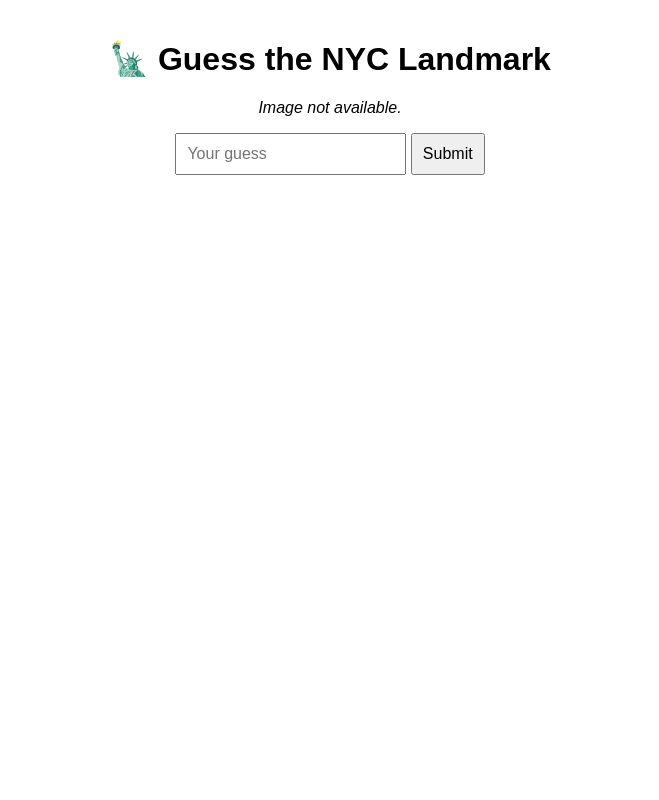
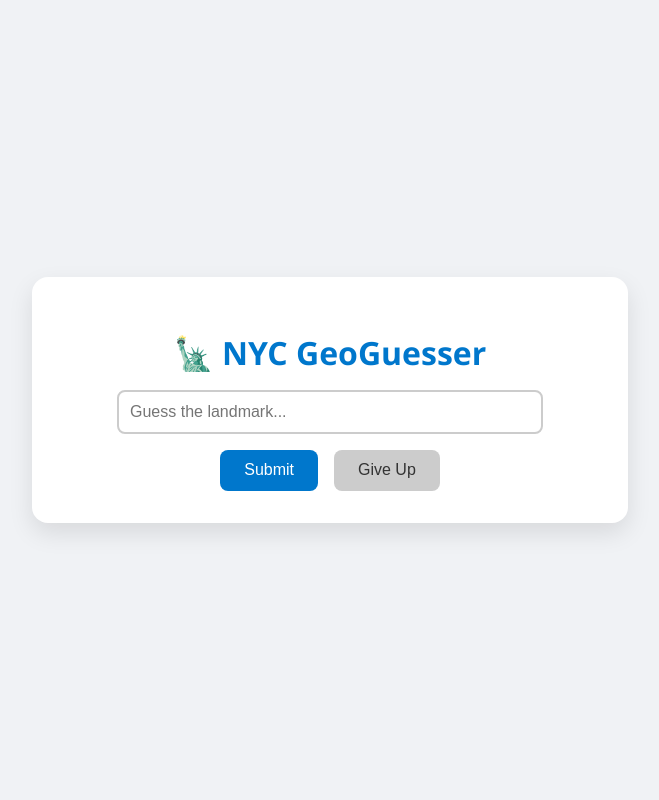
Before and after one commit to staten-island-tech/hackathon-nyc-sdfjklsdajkl, a Flask app: page / in a window 1280 px wide. Shown: the whole page, without its empty margins (310-969 px from the left). Run offline with Flask 3, Linux system fonts and the light colour scheme; data that the repository does not hold is empty.

Commit message:
tons of shit done at home

```diff
--- a/app.py
+++ b/app.py
@@ -1,55 +1,96 @@
-from flask import Flask, render_template, request, redirect, session
+from flask import Flask, render_template, request, redirect, session, url_for
 import random
 import requests
 
 app = Flask(__name__)
-app.secret_key = "supersecretkey"  # Needed for session
+app.secret_key = "supersecretkey"
 
-# List of NYC landmarks
-landmarks = [
+landmarks_master = [
     "Statue of Liberty",
     "Central Park",
     "Times Square",
     "Brooklyn Bridge",
-    "Empire State Building",
     "Rockefeller Center",
-    "One World Trade Center"
+    "One World Trade Center",
+    "Flatiron Building",
+    "Chrysler Building",
+    "Grand Central Terminal",
+    "High Line (Manhattan)",
+    "The Vessel (structure)",
+    "Metropolitan Museum of Art"
 ]
 
-# Get image from Wikipedia API
 def get_landmark_image(title):
     url = f"https://en.wikipedia.org/api/rest_v1/page/summary/{title.replace(' ', '_')}"
-    resp = requests.get(url).json()
-    if "thumbnail" in resp:
-        return resp["thumbnail"]["source"]
-    else:
+    try:
+        resp = requests.get(url).json()
+        return resp.get("thumbnail", {}).get("source")
+    except Exception:
         return None
 
 @app.route("/", methods=["GET", "POST"])
 def index():
-    if "landmark" not in session:
-        session["landmark"] = random.choice(landmarks)
+    if "remaining" not in session:
+        session["remaining"] = landmarks_master.copy()
+        random.shuffle(session["remaining"])
+        session["score"] = 0
+        session["total"] = len(landmarks_master)
 
-    landmark = session["landmark"]
-    image_url = get_landmark_image(landmark)
+    if "landmark" not in session and session["remaining"]:
+        session["landmark"] = session["remaining"].pop()
 
+    landmark = session.get("landmark")
+    image_url = get_landmark_image(landmark) if landmark else None
     feedback = ""
     guessed_correctly = False
+    game_over = False
+    last_question = False
 
     if request.method == "POST":
+        give_up = request.form.get("give_up")
         guess = request.form.get("guess", "").strip().lower()
-        if guess == landmark.lower():
-            feedback = f"🎉 Correct! It's {landmark}."
-            guessed_correctly = True
-        else:
-            feedback = "❌ Try again!"
 
-    return render_template("index.html", image_url=image_url, feedback=feedback, guessed_correctly=guessed_correctly)
+        if landmark:
+            if give_up:
+                feedback = f"❌ The correct answer was: {landmark}."
+                guessed_correctly = True
+            elif guess == landmark.lower():
+                session["score"] += 1
+                feedback = f"🎉 Correct! It's {landmark}."
+                guessed_correctly = True
+            else:
+                feedback = f"❌ The correct answer was: {landmark}."
+                guessed_correctly = True
 
-@app.route("/reset")
-def reset():
+            if guessed_correctly:
+                session.pop("landmark")
+                if not session["remaining"]:
+                    last_question = True
+
+    return render_template(
+        "index.html",
+        image_url=image_url,
+        feedback=feedback,
+        guessed_correctly=guessed_correctly,
+        game_over=game_over,
+        last_question=last_question,
+        score=session.get("score", 0),
+        total=session.get("total", len(landmarks_master))
+    )
+
+@app.route("/next")
+def next_landmark():
     session.pop("landmark", None)
-    return redirect("/")
+    return redirect(url_for("index"))
+
+@app.route("/summary")
+def summary_page():
+    return render_template("summary.html", score=session.get("score", 0), total=session.get("total", 0))
+
+@app.route("/restart")
+def restart_game():
+    session.clear()
+    return redirect(url_for("index"))
 
 if __name__ == "__main__":
     app.run(debug=True)
--- /dev/null
+++ b/static/styles.css
@@ -0,0 +1,110 @@
+body {
+    margin: 0;
+    font-family: 'Segoe UI', Tahoma, Geneva, Verdana, sans-serif;
+    background: #f0f2f5;
+    color: #333;
+    display: flex;
+    justify-content: center;
+    align-items: center;
+    height: 100vh;
+}
+
+.container {
+    background: white;
+    padding: 2rem 3rem;
+    border-radius: 16px;
+    box-shadow: 0 10px 25px rgba(0, 0, 0, 0.1);
+    text-align: center;
+    max-width: 500px;
+    width: 100%;
+}
+
+h1 {
+    margin-bottom: 1rem;
+    color: #0077cc;
+}
+
+.image-box img {
+    width: 100%;
+    height: auto;
+    border-radius: 12px;
+    margin-bottom: 1rem;
+    box-shadow: 0 4px 12px rgba(0, 0, 0, 0.15);
+}
+
+form input[type="text"] {
+    width: 80%;
+    padding: 0.7rem;
+    border: 2px solid #ccc;
+    border-radius: 8px;
+    font-size: 1rem;
+    margin-bottom: 1rem;
+}
+
+.button-row {
+    display: flex;
+    justify-content: center;
+    gap: 1rem;
+}
+
+form button {
+    padding: 0.7rem 1.5rem;
+    background-color: #0077cc;
+    color: white;
+    border: none;
+    border-radius: 8px;
+    cursor: pointer;
+    font-size: 1rem;
+    transition: background 0.3s ease;
+}
+
+form .give-up {
+    background-color: #ccc;
+    color: #333;
+}
+
+form .give-up:hover {
+    background-color: #bbb;
+}
+
+form button:hover {
+    background-color: #005fa3;
+}
+
+.feedback {
+    font-size: 1.1rem;
+    margin-top: 1rem;
+}
+
+.correct {
+    color: green;
+}
+
+.wrong {
+    color: red;
+}
+
+.next-button,
+.restart-button {
+    display: inline-block;
+    margin-top: 1.2rem;
+    background-color: #28a745;
+    color: white;
+    padding: 0.7rem 1.4rem;
+    border-radius: 8px;
+    text-decoration: none;
+    font-size: 1rem;
+    transition: background 0.3s ease;
+}
+
+.next-button:hover,
+.restart-button:hover {
+    background-color: #218838;
+}
+
+.final-score {
+    font-size: 1.2rem;
+    margin-top: 1rem;
+    color: #0077cc;
+    font-weight: bold;
+}
--- a/templates/index.html
+++ b/templates/index.html
@@ -1,31 +1,44 @@
 <!DOCTYPE html>
-<html>
+<html lang="en">
 <head>
-    <title>Guess the NYC Landmark</title>
-    <style>
-        body { font-family: sans-serif; text-align: center; margin-top: 40px; }
-        img { max-width: 80%; height: auto; border-radius: 10px; box-shadow: 0 4px 12px rgba(0,0,0,0.2); }
-        input, button { padding: 10px; font-size: 16px; }
-        .feedback { margin-top: 20px; font-size: 18px; }
-    </style>
+    <meta charset="UTF-8">
+    <meta name="viewport" content="width=device-width, initial-scale=1.0">
+    <title>NYC GeoGuesser</title>
+    <link rel="stylesheet" href="{{ url_for('static', filename='styles.css') }}">
 </head>
 <body>
-    <h1>🗽 Guess the NYC Landmark</h1>
-    {% if image_url %}
-        <img src="{{ image_url }}" alt="Landmark image">
-    {% else %}
-        <p><em>Image not available.</em></p>
-    {% endif %}
+    <div class="container">
+        <h1>🗽 NYC GeoGuesser</h1>
 
-    {% if not guessed_correctly %}
-        <form method="post">
-            <input type="text" name="guess" placeholder="Your guess" required>
-            <button type="submit">Submit</button>
-        </form>
-    {% else %}
-        <p><a href="/reset"><button>Play Again</button></a></p>
-    {% endif %}
+        {% if image_url %}
+        <div class="image-box">
+            <img src="{{ image_url }}" alt="NYC Landmark">
+        </div>
+        {% endif %}
 
-    <div class="feedback">{{ feedback }}</div>
+        {% if not game_over %}
+            {% if not guessed_correctly and not feedback.startswith('❌ The correct answer') %}
+            <form method="POST" class="guess-form">
+                <input type="text" name="guess" placeholder="Guess the landmark...">
+                <div class="button-row">
+                    <button type="submit">Submit</button>
+                    <button type="submit" name="give_up" value="true" class="give-up">Give Up</button>
+                </div>
+            </form>
+            {% endif %}
+
+            {% if feedback %}
+                <p class="feedback {{ 'correct' if guessed_correctly or feedback.startswith('❌ The correct answer') else 'wrong' }}">{{ feedback }}</p>
+            {% endif %}
+
+            {% if guessed_correctly or feedback.startswith('❌ The correct answer') %}
+                {% if last_question %}
+                    <a class="next-button" href="{{ url_for('summary_page') }}">See Your Score 🧾</a>
+                {% else %}
+                    <a class="next-button" href="{{ url_for('next_landmark') }}">Next Landmark ⏭️</a>
+                {% endif %}
+            {% endif %}
+        {% endif %}
+    </div>
 </body>
 </html>
```
Also changed, not shown: templates/summary.html (added, +16 -0 lines).
